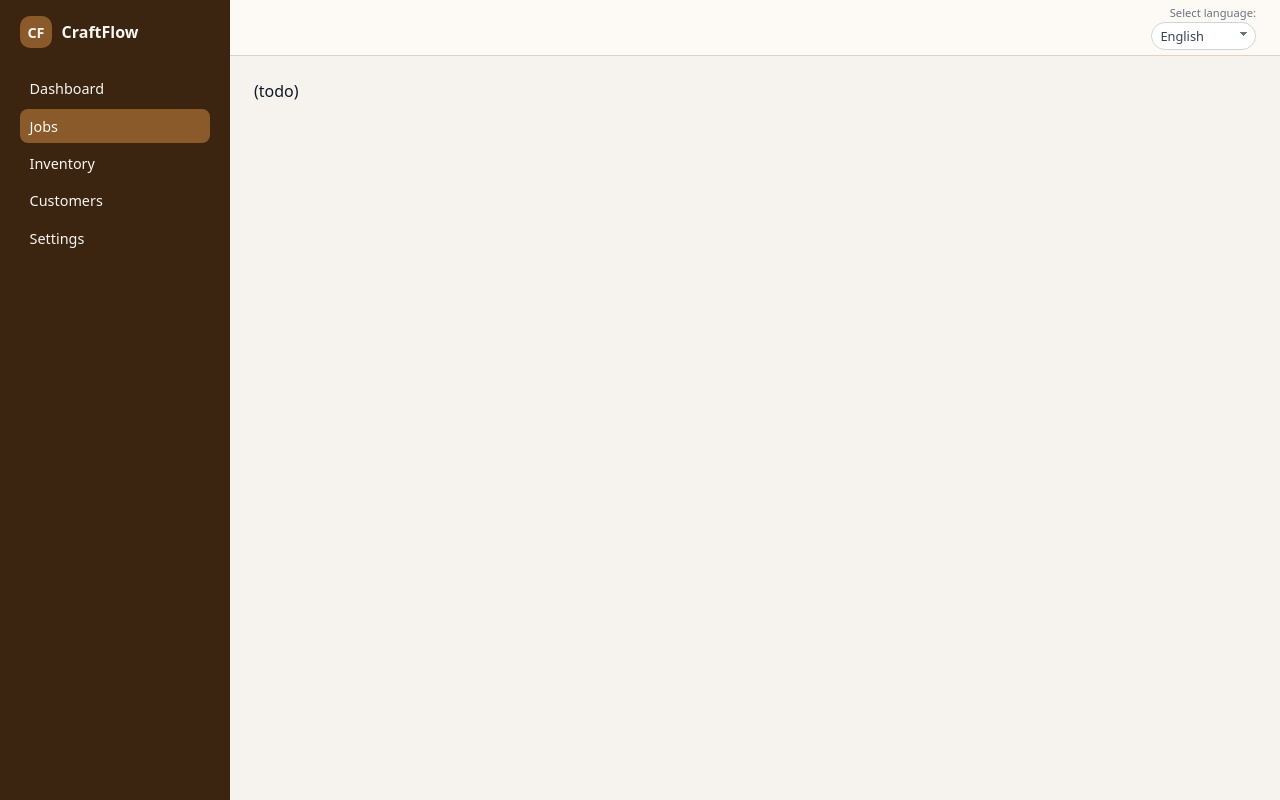
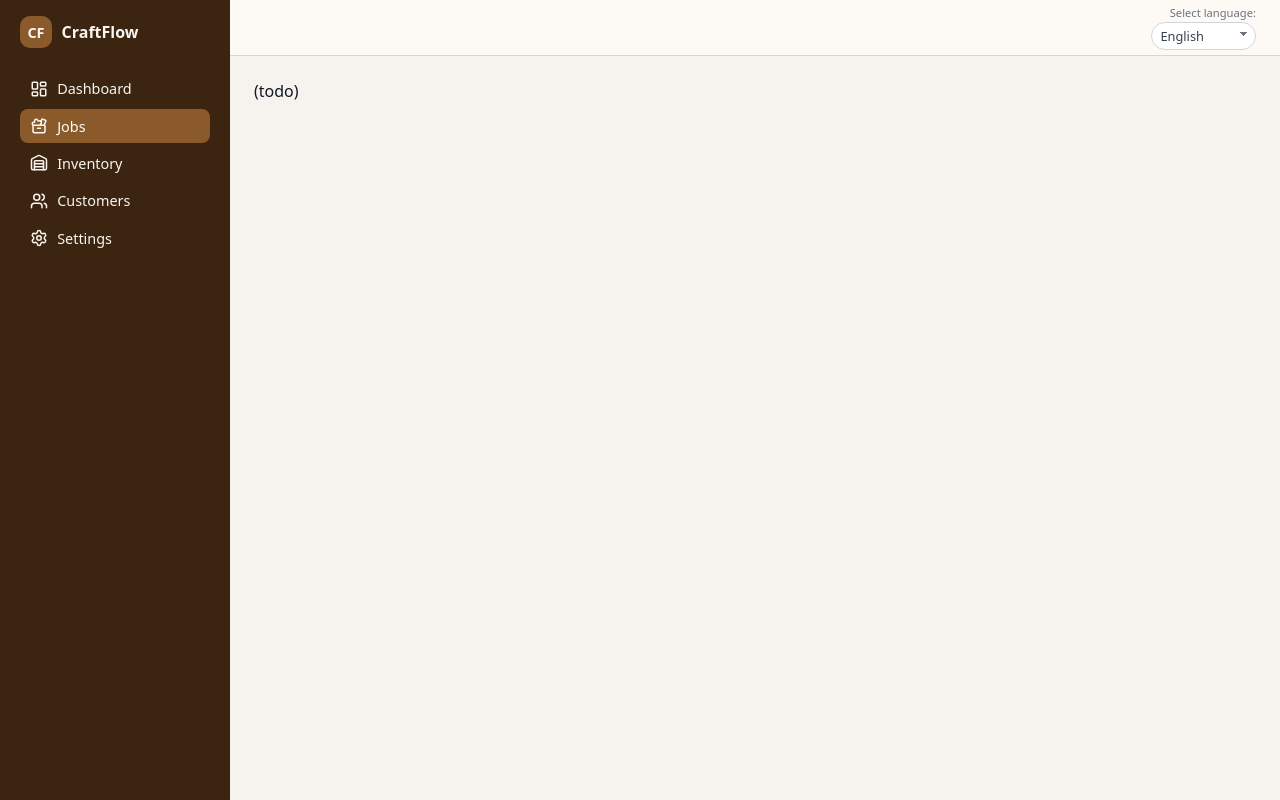
Before and after one commit to Kotvitz/craftflow-frontend, a React (Vite) app: page /jobs in a window 1280 px wide. Built offline with nearby package versions, Linux system fonts and the light colour scheme.

Commit message:
feat: add lucide icons to sidebar navigation

```diff
--- a/package.json
+++ b/package.json
@@ -13,6 +13,7 @@
     "i18next": "^25.7.1",
     "i18next-browser-languagedetector": "^8.2.0",
     "i18next-http-backend": "^3.0.2",
+    "lucide-react": "^0.556.0",
     "react": "^19.2.1",
     "react-dom": "^19.2.1",
     "react-i18next": "^16.3.5",
--- a/src/layout/AppLayout.module.css
+++ b/src/layout/AppLayout.module.css
@@ -45,13 +45,14 @@
 
 .navItem,
 .navItemActive {
-  display: block;
+  display: flex;
+  align-items: center;
+  gap: 0.6rem;
   font-size: 0.9rem;
   padding: 0.45rem 0.6rem;
   border-radius: 8px;
   text-decoration: none;
   color: inherit;
-  transition: background-color 0.15s ease, color 0.15s ease;
 }
 
 .navItem:hover {
--- a/src/layout/AppLayout.tsx
+++ b/src/layout/AppLayout.tsx
@@ -3,6 +3,13 @@ import { NavLink } from "react-router-dom";
 import { useTranslation } from "react-i18next";
 import styles from "./AppLayout.module.css";
 import { LanguageSelect } from "../components/LanguageSelect";
+import {
+  LayoutDashboard,
+  ToolCase,
+  Warehouse,
+  Users,
+  Settings
+} from "lucide-react";
 
 type AppLayoutProps = {
   children: ReactNode;
@@ -26,6 +33,7 @@ export function AppLayout({ children }: AppLayoutProps) {
               isActive ? styles.navItemActive : styles.navItem
             }
           >
+            <LayoutDashboard size={18} />
             {t("nav.dashboard")}
           </NavLink>
           <NavLink
@@ -34,6 +42,7 @@ export function AppLayout({ children }: AppLayoutProps) {
               isActive ? styles.navItemActive : styles.navItem
             }
           >
+            <ToolCase size={18} />
             {t("nav.jobs")}
           </NavLink>
           <NavLink
@@ -42,6 +51,7 @@ export function AppLayout({ children }: AppLayoutProps) {
               isActive ? styles.navItemActive : styles.navItem
             }
           >
+            <Warehouse size={18} />
             {t("nav.inventory")}
           </NavLink>
           <NavLink
@@ -50,6 +60,7 @@ export function AppLayout({ children }: AppLayoutProps) {
               isActive ? styles.navItemActive : styles.navItem
             }
           >
+            <Users size={18} />
             {t("nav.customers")}
           </NavLink>
           <NavLink
@@ -58,6 +69,7 @@ export function AppLayout({ children }: AppLayoutProps) {
               isActive ? styles.navItemActive : styles.navItem
             }
           >
+            <Settings size={18} />
             {t("nav.settings")}
           </NavLink>
         </nav>
```
Also changed, not shown: 1 other file (tests, documents, lock files or other folders).
